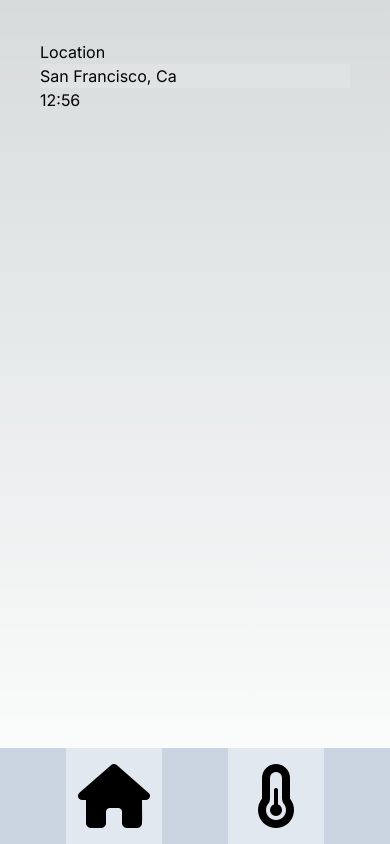
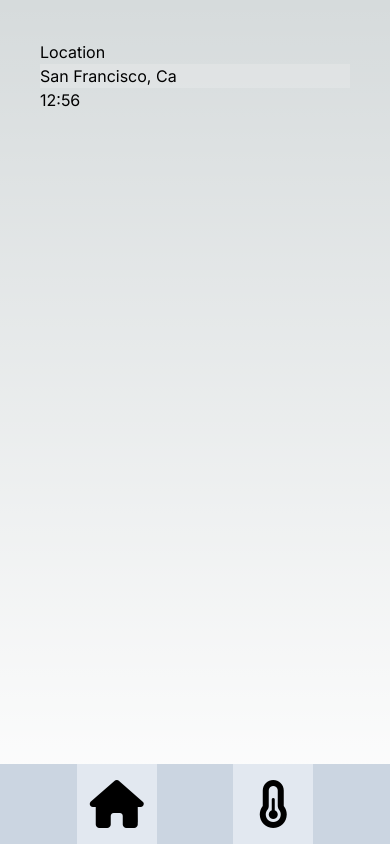
Before and after one commit to CHEUNG-K-Jeffrey/meteorological-conditions, a Next.js app: page / in a window 390 px wide. Built offline with nearby package versions, Linux system fonts and the light colour scheme.

Commit message:
Make NavigationBar responsive

```diff
--- a/src/app/NavigationBar.jsx
+++ b/src/app/NavigationBar.jsx
@@ -1,6 +1,6 @@
 function NavigationButton(props) {
     return (
-        <a className="bg-slate-200 hover:cursor-pointer w-24 flex justify-center items-center" href={props.href}>
+        <a className="bg-slate-200 hover:cursor-pointer w-20 sm:w-24 flex justify-center items-center" href={props.href}>
             {props.children}
         </a>
     )
@@ -8,12 +8,12 @@ function NavigationButton(props) {
 
 export default function NavigationBar() {
     return (
-        <div className="self-end flex justify-evenly w-screen h-24  bg-slate-300">
+        <div className="self-end flex justify-evenly w-screen h-20 sm:h-24  bg-slate-300">
             <NavigationButton id="home-page-button" href="/">
-                <i className="fa-4x fa-solid fa-house"></i>
+                <i className="fa-3x fa-solid fa-house"></i>
             </NavigationButton>
             <NavigationButton id="temperature-page-button" href="/Temperature">
-                <i className="fa-4x fa-solid fa-temperature-half"></i>
+                <i className="fa-3x fa-solid fa-temperature-half"></i>
             </NavigationButton>
         </div>
     );
```
